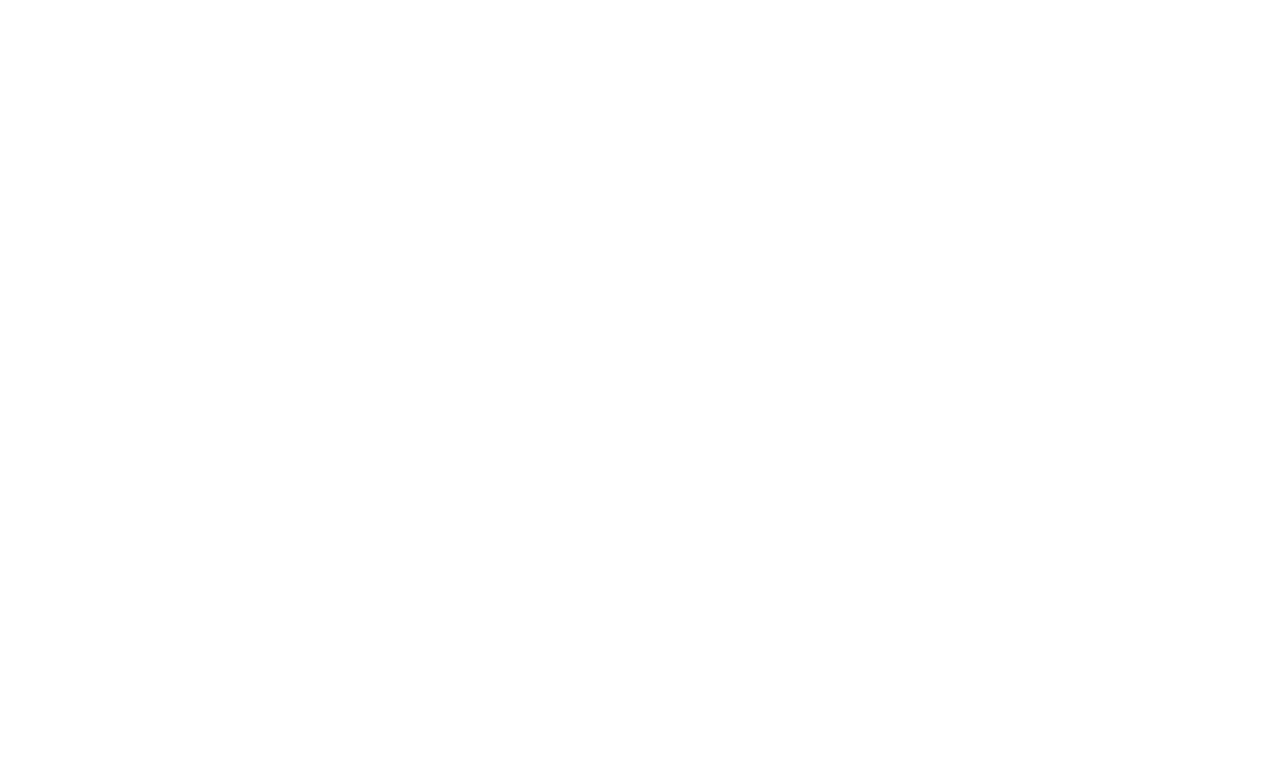
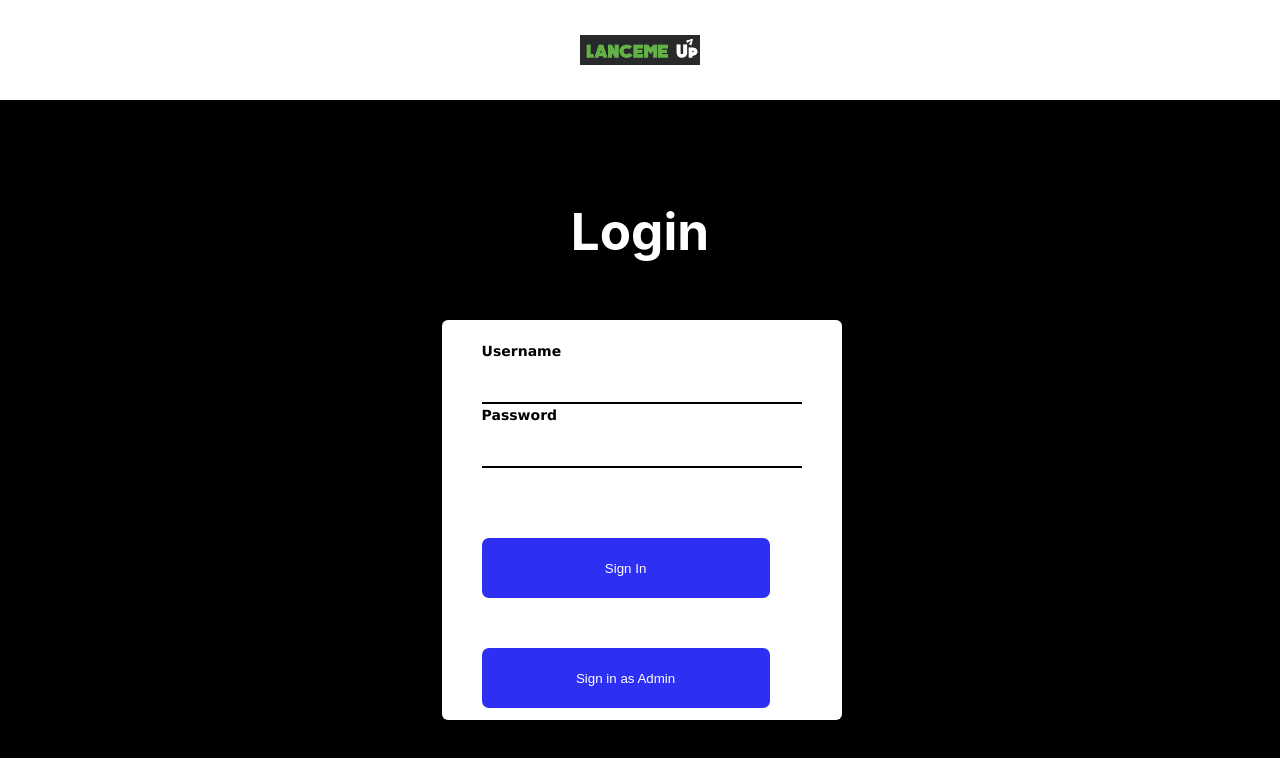
Before and after one commit to MythicPlayer1/LanceMeUP, a React (Create React App) app in the folder view/: page / in a window 1280 px wide. Before the commit this address had no page. Shown: the top 758 px of the page. Built offline with nearby package versions, Linux system fonts and the light colour scheme.

Commit message:
Completed task

```diff
--- a/view/src/App.js
+++ b/view/src/App.js
@@ -38,6 +38,7 @@
                   <Route path="/dashboard" element={<DashBoard />}></Route>
                   <Route path="/admin" element={<Adminpage />}></Route>
                 </Route>
+                <Route path="/" element={<LoginPage />}></Route>
                 <Route path="/login" element={<LoginPage />}></Route>
                 <Route path="/registration" element={<RegistrationPage />}></Route>
 
```
